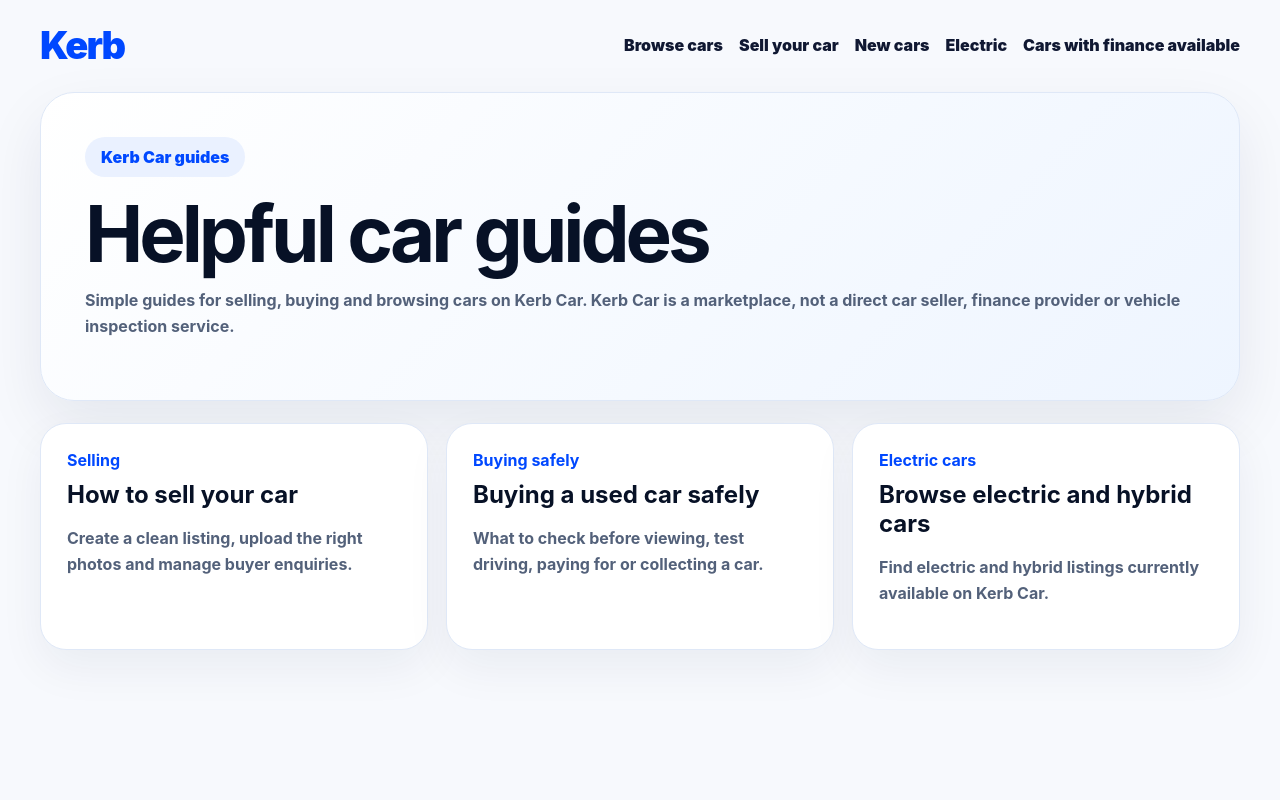
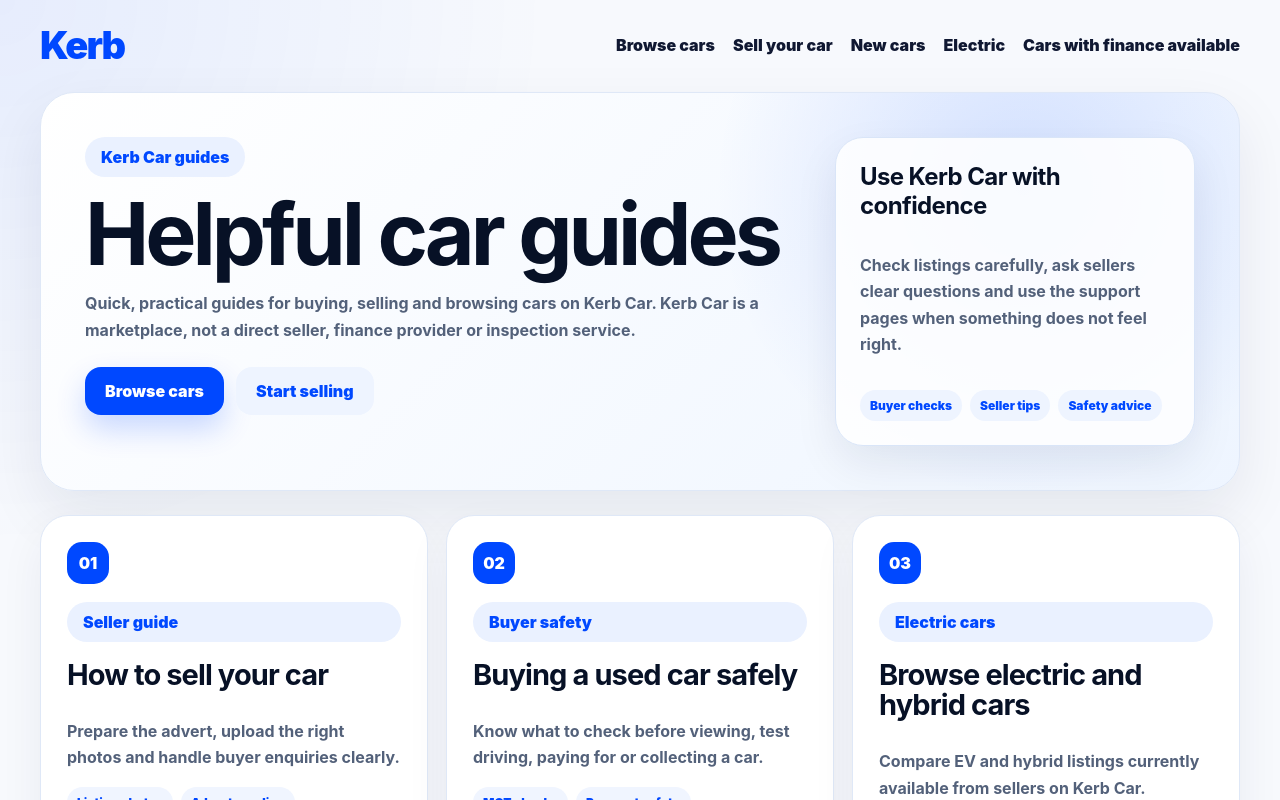
Before and after one commit to Abzgetzit/kerb, a Next.js app: page /guides in a window 1280 px wide. Shown: the top 800 px of the page. Built offline with nearby package versions, Linux system fonts and the light colour scheme.

Commit message:
Improve Kerb Car guides page design

```diff
--- a/app/guides/page.js
+++ b/app/guides/page.js
@@ -6,9 +6,33 @@ export const metadata = {
     "Read Kerb Car guides on selling your car, buying safely and using the marketplace with confidence.",
 };
 
+const guides = [
+  {
+    href: "/guides/how-to-sell-your-car",
+    label: "Seller guide",
+    title: "How to sell your car",
+    text: "Prepare the advert, upload the right photos and handle buyer enquiries clearly.",
+    points: ["Listing photos", "Advert wording", "Safe enquiries"],
+  },
+  {
+    href: "/guides/buying-a-used-car-safely",
+    label: "Buyer safety",
+    title: "Buying a used car safely",
+    text: "Know what to check before viewing, test driving, paying for or collecting a car.",
+    points: ["MOT checks", "Payment safety", "Seller warning signs"],
+  },
+  {
+    href: "/electric-cars",
+    label: "Electric cars",
+    title: "Browse electric and hybrid cars",
+    text: "Compare EV and hybrid listings currently available from sellers on Kerb Car.",
+    points: ["EV filters", "Hybrid listings", "Seller questions"],
+  },
+];
+
 export default function GuidesPage() {
   return (
-    <main className="page">
+    <main className="guidesPage">
       <header className="navbar">
         <Link href="/" className="logo">Kerb</Link>
         <nav>
@@ -21,32 +45,50 @@ export default function GuidesPage() {
       </header>
 
       <section className="hero">
-        <span>Kerb Car guides</span>
-        <h1>Helpful car guides</h1>
-        <p>
-          Simple guides for selling, buying and browsing cars on Kerb Car. Kerb Car is a marketplace,
-          not a direct car seller, finance provider or vehicle inspection service.
-        </p>
+        <div className="heroText">
+          <span>Kerb Car guides</span>
+          <h1>Helpful car guides</h1>
+          <p>
+            Quick, practical guides for buying, selling and browsing cars on Kerb Car.
+            Kerb Car is a marketplace, not a direct seller, finance provider or inspection service.
+          </p>
+          <div className="heroActions">
+            <Link href="/browse">Browse cars</Link>
+            <Link href="/sell-car" className="secondary">Start selling</Link>
+          </div>
+        </div>
+
+        <aside className="heroPanel">
+          <strong>Use Kerb Car with confidence</strong>
+          <p>Check listings carefully, ask sellers clear questions and use the support pages when something does not feel right.</p>
+          <div>
+            <span>Buyer checks</span>
+            <span>Seller tips</span>
+            <span>Safety advice</span>
+          </div>
+        </aside>
       </section>
 
-      <section className="grid">
-        <Link href="/guides/how-to-sell-your-car">
-          <strong>Selling</strong>
-          <h2>How to sell your car</h2>
-          <p>Create a clean listing, upload the right photos and manage buyer enquiries.</p>
-        </Link>
+      <section className="guideGrid">
+        {guides.map((guide, index) => (
+          <Link href={guide.href} className="guideCard" key={guide.href}>
+            <em>{String(index + 1).padStart(2, "0")}</em>
+            <span>{guide.label}</span>
+            <h2>{guide.title}</h2>
+            <p>{guide.text}</p>
+            <ul>
+              {guide.points.map((point) => <li key={point}>{point}</li>)}
+            </ul>
+          </Link>
+        ))}
+      </section>
 
-        <Link href="/guides/buying-a-used-car-safely">
-          <strong>Buying safely</strong>
-          <h2>Buying a used car safely</h2>
-          <p>What to check before viewing, test driving, paying for or collecting a car.</p>
-        </Link>
-
-        <Link href="/electric-cars">
-          <strong>Electric cars</strong>
-          <h2>Browse electric and hybrid cars</h2>
-          <p>Find electric and hybrid listings currently available on Kerb Car.</p>
-        </Link>
+      <section className="trustStrip">
+        <div>
+          <h2>Simple advice, built around real marketplace use</h2>
+          <p>These guides are made to support Kerb Car buyers and sellers before they enquire, view, list or manage a car.</p>
+        </div>
+        <Link href="/safety">Read safety advice</Link>
       </section>
 
       <style>{styles}</style>
@@ -57,18 +99,33 @@ export default function GuidesPage() {
 const styles = `
   * { box-sizing: border-box; }
   body { margin: 0; background: #f7f9fd; }
-  .page { min-height: 100vh; padding: 22px 40px 44px; color: #071126; font-family: Inter, Arial, sans-serif; background: #f7f9fd; }
+  .guidesPage { min-height: 100vh; padding: 22px 40px 44px; color: #071126; font-family: Inter, Arial, sans-serif; background: radial-gradient(circle at top left, rgba(0,72,255,.07), transparent 32%), #f7f9fd; }
   .navbar { display: flex; justify-content: space-between; align-items: center; gap: 20px; margin-bottom: 24px; }
   .logo { font-size: 38px; font-weight: 950; color: #0048ff; text-decoration: none; letter-spacing: -2px; }
-  nav { display: flex; flex-wrap: wrap; gap: 16px; font-weight: 900; }
+  nav { display: flex; flex-wrap: wrap; gap: 18px; font-weight: 900; }
   nav a { color: #101832; text-decoration: none; }
-  .hero { border: 1px solid #dfe8f7; border-radius: 34px; background: linear-gradient(135deg, #fff, #eef5ff); padding: 44px; box-shadow: 0 24px 60px rgba(14,30,70,.08); }
-  .hero span { display: inline-flex; background: #eaf1ff; color: #0048ff; font-weight: 950; padding: 10px 16px; border-radius: 999px; margin-bottom: 20px; }
-  h1 { margin: 0; font-size: clamp(42px, 7vw, 78px); letter-spacing: -4px; line-height: .95; }
-  .hero p, .grid p { color: #53617a; font-weight: 750; line-height: 1.65; }
-  .grid { display: grid; grid-template-columns: repeat(3, minmax(0, 1fr)); gap: 18px; margin-top: 22px; }
-  .grid a { background: #fff; border: 1px solid #dfe8f7; border-radius: 26px; padding: 26px; color: #071126; text-decoration: none; box-shadow: 0 18px 46px rgba(14,30,70,.06); }
-  .grid strong { color: #0048ff; }
-  .grid h2 { margin: 10px 0; }
-  @media (max-width: 850px) { .page { padding: 16px; } nav { display: none; } .hero, .grid a { padding: 24px; } .grid { grid-template-columns: 1fr; } h1 { letter-spacing: -2px; } }
+  nav a:hover { color: #0048ff; }
+  .hero { display: grid; grid-template-columns: minmax(0, 1fr) 360px; gap: 22px; align-items: stretch; border: 1px solid #dfe8f7; border-radius: 34px; background: radial-gradient(circle at 82% 24%, rgba(0,72,255,.14), transparent 30%), linear-gradient(135deg, #fff, #eef5ff); padding: clamp(26px, 4vw, 44px); box-shadow: 0 24px 60px rgba(14,30,70,.08); }
+  .heroText > span, .guideCard > span { display: inline-flex; background: #eaf1ff; color: #0048ff; font-weight: 950; padding: 10px 16px; border-radius: 999px; margin-bottom: 18px; }
+  h1 { margin: 0; font-size: clamp(48px, 8vw, 86px); letter-spacing: -4px; line-height: .92; max-width: 850px; }
+  .hero p, .guideCard p, .trustStrip p, .heroPanel p { color: #53617a; font-weight: 750; line-height: 1.65; }
+  .heroActions { display: flex; flex-wrap: wrap; gap: 12px; margin-top: 24px; }
+  .heroActions a, .trustStrip a { display: inline-flex; align-items: center; justify-content: center; min-height: 48px; border-radius: 16px; background: #0048ff; color: white; text-decoration: none; padding: 0 20px; font-weight: 950; box-shadow: 0 14px 30px rgba(0,72,255,.2); }
+  .heroActions .secondary { background: #eef4ff; color: #0048ff; box-shadow: none; }
+  .heroPanel { display: flex; flex-direction: column; justify-content: space-between; gap: 16px; border: 1px solid #d9e5f8; border-radius: 28px; background: rgba(255,255,255,.86); padding: 24px; box-shadow: 0 18px 44px rgba(14,30,70,.08); }
+  .heroPanel strong { font-size: 24px; letter-spacing: -.6px; }
+  .heroPanel div { display: flex; flex-wrap: wrap; gap: 8px; }
+  .heroPanel div span { background: #eef4ff; color: #0048ff; border-radius: 999px; padding: 8px 10px; font-size: 12px; font-weight: 950; }
+  .guideGrid { display: grid; grid-template-columns: repeat(3, minmax(0, 1fr)); gap: 18px; margin-top: 24px; }
+  .guideCard { position: relative; display: flex; min-height: 330px; flex-direction: column; border: 1px solid #dfe8f7; border-radius: 28px; background: #fff; color: #071126; padding: 26px; text-decoration: none; box-shadow: 0 18px 46px rgba(14,30,70,.06); transition: transform .18s ease, box-shadow .18s ease; }
+  .guideCard:hover { transform: translateY(-3px); box-shadow: 0 26px 60px rgba(14,30,70,.12); }
+  .guideCard em { width: 42px; height: 42px; display: inline-flex; align-items: center; justify-content: center; border-radius: 15px; background: #0048ff; color: white; font-style: normal; font-weight: 950; margin-bottom: 18px; }
+  .guideCard h2 { margin: 0 0 12px; font-size: 29px; letter-spacing: -.9px; line-height: 1.05; }
+  .guideCard ul { display: flex; flex-wrap: wrap; gap: 8px; padding: 0; margin: auto 0 0; list-style: none; }
+  .guideCard li { background: #f0f5ff; color: #0048ff; border-radius: 999px; padding: 8px 10px; font-size: 12px; font-weight: 950; }
+  .trustStrip { display: flex; justify-content: space-between; align-items: center; gap: 20px; margin-top: 24px; border: 1px solid #dfe8f7; border-radius: 28px; background: #071126; color: white; padding: 28px; box-shadow: 0 18px 46px rgba(14,30,70,.1); }
+  .trustStrip h2 { margin: 0 0 8px; font-size: clamp(26px, 4vw, 42px); letter-spacing: -1.3px; }
+  .trustStrip p { margin: 0; color: #c8d4ea; }
+  .trustStrip a { background: white; color: #0048ff; box-shadow: none; flex: 0 0 auto; }
+  @media (max-width: 950px) { .guidesPage { padding: 16px; } nav { display: none; } .hero { grid-template-columns: 1fr; } .guideGrid { grid-template-columns: 1fr; } .trustStrip { flex-direction: column; align-items: flex-start; } h1 { letter-spacing: -2.5px; } }
 `;
```
